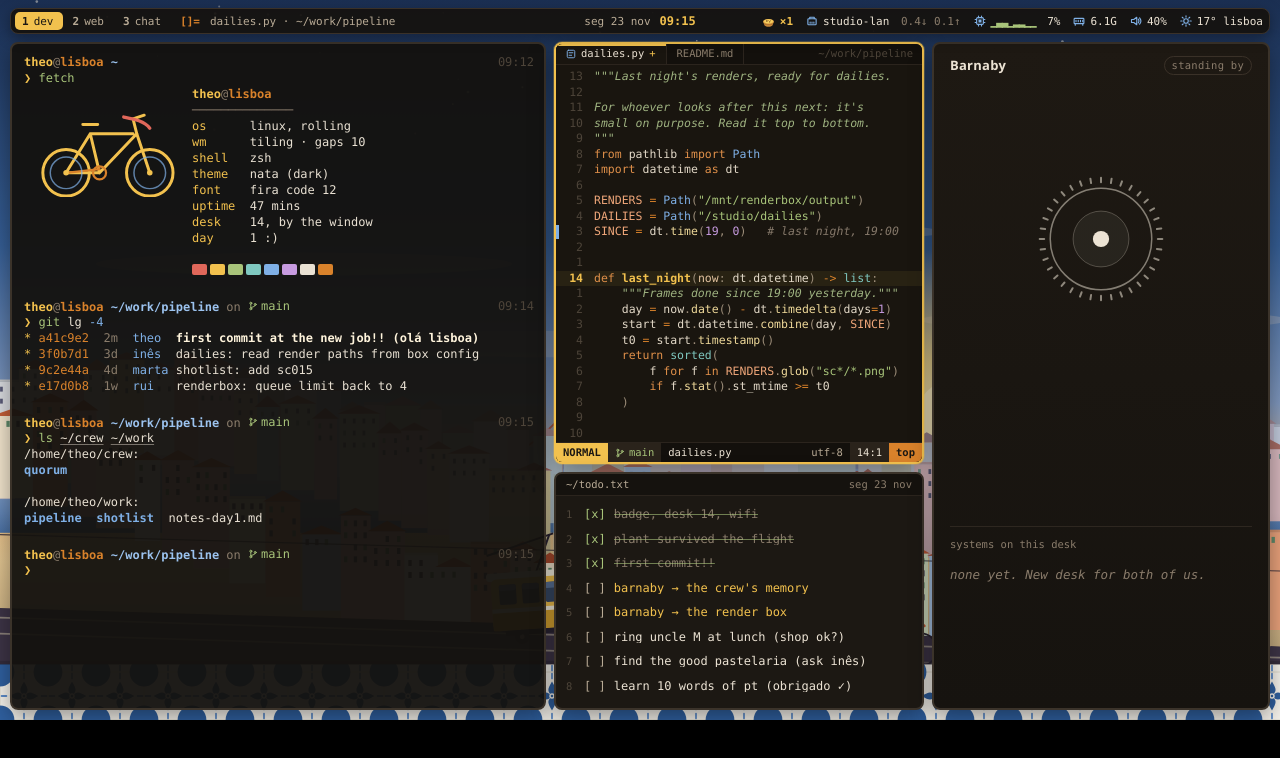
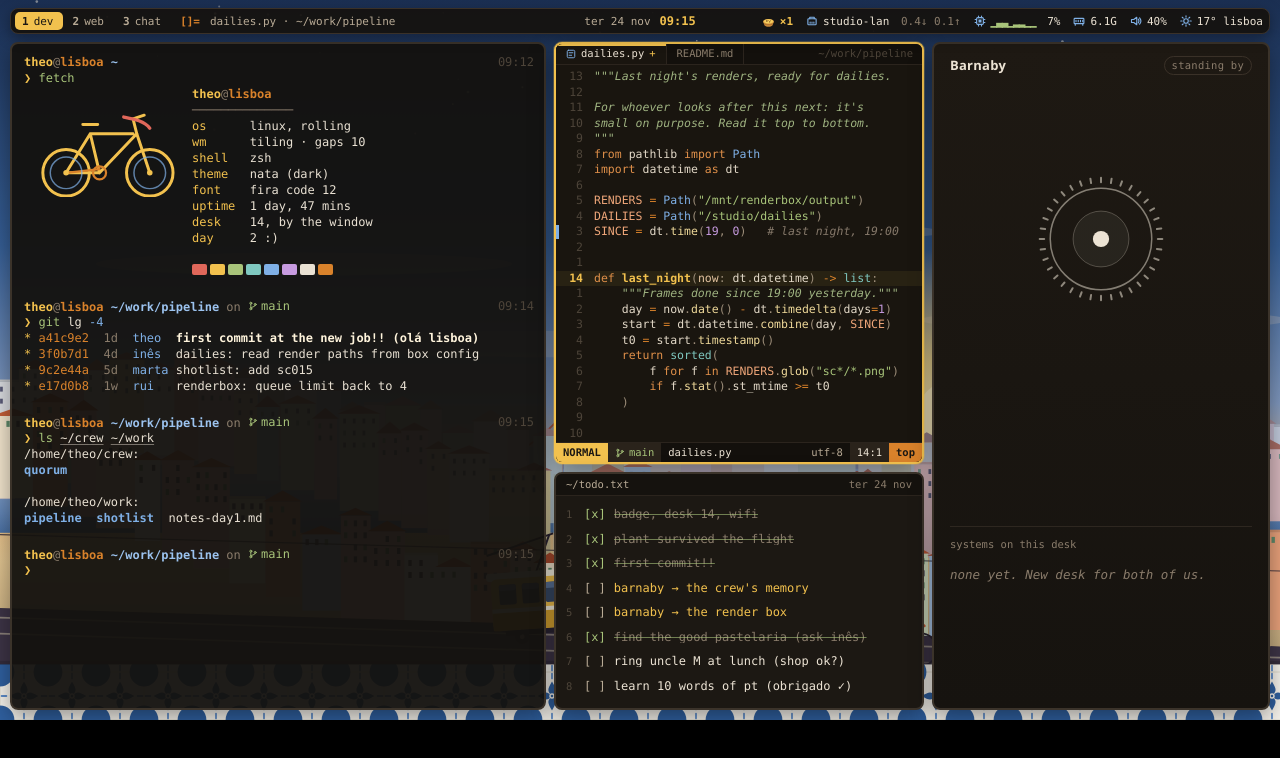
Before and after one commit to ImTani/barnaby-vibe-a-thon, a website: page video/v2/look/lisbon-pc/index.html in a window 1280 px wide. Drawn offline with Linux system fonts and the light colour scheme.

Commit message:
Lisbon screens: day scenes on Tue 24 Nov (Theo's day 2) so scene 8 doesn't flash back; commit ages, todo, dailies, Quorum notes follow
Co-Authored-By: Claude Opus 5.5 <noreply@anthropic.com>

```diff
--- a/video/v2/look/lisbon-pc/content.js
+++ b/video/v2/look/lisbon-pc/content.js
@@ -96,16 +96,16 @@
   function codeHTML() { const st = { doc: false }; return CODE.map(l => hlPy(l, st)); }
 
   /* ------------------------------------------------------------------ todo.txt ----------------------------------- */
-  // `barnaby: n` items get ticked by state.tick (the film can tick them as each house is read); `day: 2` items are
-  // done by Tuesday evening (state.day = 2)
+  // `barnaby: n` items get ticked by state.tick (the film can tick them as each house is read); `evening` items are
+  // done by the evening (state.evening = 1). It's Tuesday, Theo's second day: Monday's items are already struck.
   const TODO = [
     { t: 'badge, desk 14, wifi', done: true },
     { t: 'plant survived the flight', done: true },
     { t: 'first commit!!', done: true },
     { t: 'barnaby → the crew\'s memory', barnaby: 1 },
     { t: 'barnaby → the render box', barnaby: 2 },
-    { t: 'ring uncle M at lunch (shop ok?)', day: 2 },
-    { t: 'find the good pastelaria (ask inês)', day: 2 },
+    { t: 'find the good pastelaria (ask inês)', done: true },
+    { t: 'ring uncle M at lunch (shop ok?)', evening: 1 },
     { t: 'learn 10 words of pt (obrigado ✓)' },
   ];
 
@@ -124,9 +124,9 @@
     ['shell', 'zsh'],
     ['theme', 'nata (dark)'],
     ['font', 'fira code 12'],
-    ['uptime', '47 mins'],
+    ['uptime', '1 day, 47 mins'],
     ['desk', '14, by the window'],
-    ['day', '1 :)'],
+    ['day', '2 :)'],
   ];
   function fetchLines() {      // Theo's own `fetch` script: his drawn bike (shown inline, the way image-capable terminals do)
     const rows = FETCH_INFO.map(r => r.length === 1 ? r[0] : sp('t-key', r[0].padEnd(8)) + sp('t-fg', r[1]));
@@ -135,9 +135,9 @@
     return rows.map((h, i) => L(`<span class="t-fetch-pad"></span>${h}` + (i === 0 ? `<span class="t-fetch-art">${G.LXArt.bike(150)}</span>` : ''), i === 0 ? 'art' : ''));
   }
   const GITLOG = [
-    ['a41c9e2', '2m', 'theo', 'first commit at the new job!! (olá lisboa)', true],
-    ['3f0b7d1', '3d', 'inês', 'dailies: read render paths from box config'],
-    ['9c2e44a', '4d', 'marta', 'shotlist: add sc015'],
+    ['a41c9e2', '1d', 'theo', 'first commit at the new job!! (olá lisboa)', true],
+    ['3f0b7d1', '4d', 'inês', 'dailies: read render paths from box config'],
+    ['9c2e44a', '5d', 'marta', 'shotlist: add sc015'],
     ['e17d0b8', '1w', 'rui', 'renderbox: queue limit back to 4'],
   ];
   const gitLines = () => GITLOG.map(([h, t, a, msg, hero]) => L(sp('t-yel', '* ') + sp('t-hash', h) + '  ' + sp('t-mu', t.padEnd(3)) + ' ' + sp('t-auth', a.padEnd(6)) +
@@ -230,7 +230,7 @@
     ].map(([h]) => L(h));
     S.comfy = { entries: [...rest, P('~/work/pipeline', 'curl -s localhost:8700/api/connect \\', { branch: 'main', at: '09:42' }),
       L(sp('t-mu', '> ') + sp('t-flag', '-H ') + sp('t-str', '\'content-type: application/json\' ') + sp('t-fg', '\\')), ...cont, L(sp('t-fg', '{"ok":true,"system":"comfyui"}')), BL, P('~/work/pipeline', '', { branch: 'main', at: '09:42' })] };
-    // Tuesday 24 Nov, evening: the TODO from Monday is done (with Barnaby's help), Monday's first commit a day back
+    // Tuesday 24 Nov, evening: this morning's TODO is done (with Barnaby's help), Monday's first commit a day back
     S.night = { entries: [P('~/work/pipeline', 'git lg -3', { branch: 'main', at: '20:06' }),
       ...[['b7e1f20', '3h', 'theo', "dailies: ask the render box what's queued"], ['5d02c91', '6h', 'marta', 'shotlist: sc014 animatic due Thu 26 Nov'],
         ['a41c9e2', '1d', 'theo', 'first commit at the new job!! (olá lisboa)']].map(([hh, t, a, msg]) =>
@@ -255,7 +255,7 @@
 
   /* ------------------------------------------------------------------ the render box (staged) -------------------- */
   // The render box's jobs in submission order. state.job = the one running, state.queued = how many wait behind it.
-  // Mon 09:15: job 0 running, 2 queued; 09:39-09:41: job 2, 3 queued; 09:43: job 3, 3 queued ("three jobs are queued"); Tue 20:07: the overnight batch.
+  // Tue 09:15: job 0 running, 2 queued; 09:39-09:41: job 2, 3 queued; 09:43: job 3, 3 queued ("three jobs are queued"); Tue 20:07: the overnight batch.
   const JOBS = [
     ['sc014_bg_A', 'inês'], ['sc014_bg_B', 'inês'], ['sc015_bg_A', 'marta'], ['sc015_fx_mist', 'rui'],
     ['sc016_bg_A', 'inês'], ['sc016_bg_B', 'marta'], ['sc016_fx_rain', 'rui'], ['sc017_bg_A', 'inês'],
@@ -289,17 +289,18 @@
       { what: 'Lighting pass to the render box: deadline', a: ['Inês at stand-up', 'Mon 30 Nov'], b: ['the schedule sheet', 'Wed 2 Dec'], owner: 'Inês' },
     ],
     inbox: [
-      { from: 'Rui', subj: 'Welcome to the studio, Theo!', claims: 2, at: '08:05' },
+      { from: 'Rui', subj: 'Welcome to the studio, Theo!', claims: 2, at: 'Mon' },
       { from: 'Producer', subj: 'Re: sc14 animatic, Thursday please', claims: 1, at: 'Fri', dispute: true },
       { from: 'Inês', subj: 'render box etiquette (pls read)', claims: 1, at: 'Fri' },
     ],
     claims: [
-      { t: 'Theo starts Mon 23 Nov, desk 14', src: 'welcome email · Rui', tier: 'team', at: '08:05' },
+      // newest first; it's Tuesday morning, so yesterday's are "Mon"
+      { t: 'Ring uncle M at lunch', src: 'typed note · Theo', tier: 'device', at: '08:58' },
+      { t: 'Marta\'s birthday is 3 Dec', src: 'typed note · Theo', tier: 'mine', at: 'Mon' },
+      { t: 'Theo starts Mon 23 Nov, desk 14', src: 'welcome email · Rui', tier: 'team', at: 'Mon' },
       { t: 'Dailies at 10:00 in the screening room', src: 'email · Rui', tier: 'team', at: 'Fri' },
       { t: 'Render box: big jobs in the queue before 18:00', src: 'stand-up note · Inês', tier: 'team', at: 'Fri' },
       { t: 'Pombo client review moved to Fri 4 Dec', src: 'email · producer', tier: 'team', at: 'Thu' },
-      { t: 'Marta\'s birthday is 3 Dec', src: 'typed note · Theo', tier: 'mine', at: '09:20' },
-      { t: 'Ring uncle M at lunch', src: 'typed note · Theo', tier: 'device', at: '09:21' },
     ],
   };
 
--- a/video/v2/look/lisbon-pc/desk.js
+++ b/video/v2/look/lisbon-pc/desk.js
@@ -31,8 +31,8 @@
 
   /* ------------------------------------------------------------------ state ------------------------------------- */
   const DEFAULT = {
-    date: '2026-11-23', time: '09:15', secs: 0,
-    day: 1,                  // 1 = Mon 23 Nov (Theo's first day), 2 = Tue 24 Nov (the closing night): todo.txt follows it
+    date: '2026-11-24', time: '09:15', secs: 0,   // Tue 24 Nov 2026: Theo's second day (scene 8), same as the closing night
+    evening: 0,              // 0 = the working morning (09:15-09:43), 1 = the evening (20:07): todo.txt, git signs, dailies note
     cpu: .07, mem: 6.1, netDown: .4, netUp: .1, nata: 1,
     temp: 17,                // Lisbon outside, °C (17 on a late-November morning, 13 in the evening)
     // main monitor (DP-1)
@@ -75,7 +75,7 @@
     'quorum-theo': { time: '09:41', cpu: .2, focus: 'log', term: 'idle', split: 1, out: M.theo, tick: 1, say: 'theo', plan: 'quorum', mode: 'speaking', level: .4, secs: 9, job: 2, step: 23, frame: 119, lap: 'quorum', qHl: 1 },
     // 09:42 Theo connects the render box with curl (shell); 09:43 he asks, Barnaby reads the card and the queue
     comfy: { time: '09:43', cpu: .19, focus: 'log', term: 'comfy', split: 1, out: M.comfy, tick: 2, say: 'comfy', plan: 'comfy', mode: 'speaking', level: .5, secs: 3, queueOpen: 1, queueHl: 1, job: 3, step: 9, frame: 123, lap: 'quorum', edTop: 11, edLine: 33 },
-    night: { date: '2026-11-24', day: 2, time: '20:07', temp: 13, cpu: .04, nata: 3, focus: 'term', term: 'night', tick: 2, mode: 'idle', edTop: 1, edLine: 1,
+    night: { evening: 1, time: '20:07', temp: 13, cpu: .04, nata: 3, focus: 'term', term: 'night', tick: 2, mode: 'idle', edTop: 1, edLine: 1,
       step: 9, gpu: 1, vram: 44.6, job: 9, queued: 6, frame: 97, lap: 'wall', synced: '19:58', dim: .5 },
     slot: { barnaby: 'slot' },
     frame: { barnaby: 'frame' },
@@ -198,12 +198,12 @@
     const body = [];
     for (let n = top; n < top + rows; n++) {
       if (n > CODE.length) { body.push(`<div class="el"><span class="es"></span><span class="en"></span><span class="ec t-tilde">~</span></div>`); continue; }
-      const cur = n === s.edLine, sign = s.day >= 2 ? '' : C.CODE_SIGNS[n];   // Tuesday: all committed
+      const cur = n === s.edLine, sign = s.evening >= .5 ? '' : C.CODE_SIGNS[n];   // evening: all committed
       const num = cur ? String(n) : String(Math.abs(n - s.edLine));
       body.push(`<div class="el ${cur ? 'cur' : ''}"><span class="es ${sign || ''}"></span><span class="en">${num}</span><span class="ec">${CODE[n - 1] || ''}</span></div>`);
     }
     const pct = Math.round((top - 1) / Math.max(1, CODE.length - rows) * 100);
-    return `<div class="ed-tabs"><span class="tab on">${A.icon('flow', 10)} dailies.py ${s.day >= 2 ? '' : '<i>+</i>'}</span><span class="tab">README.md</span><span class="ed-path">~/work/pipeline</span></div>
+    return `<div class="ed-tabs"><span class="tab on">${A.icon('flow', 10)} dailies.py ${s.evening >= .5 ? '' : '<i>+</i>'}</span><span class="tab">README.md</span><span class="ed-path">~/work/pipeline</span></div>
       <div class="ed-body">${body.join('')}</div>
       <div class="ed-status"><span class="mode">NORMAL</span><span class="br">${A.icon('branch', 10)} main</span><span class="fn">dailies.py</span><span class="sp"></span><span>utf-8</span><span class="pos">${s.edLine}:1</span><span class="pct">${top === 1 ? 'top' : pct >= 100 ? 'bot' : pct + '%'}</span></div>`;
   }
@@ -211,7 +211,7 @@
   /* ------------------------------------------------------------------ todo.txt ---------------------------------- */
   function todoHTML(s) {
     const rows = C.TODO.map((t, i) => {
-      const done = t.done || (t.barnaby && s.tick >= t.barnaby) || (t.day && s.day >= t.day);
+      const done = t.done || (t.barnaby && s.tick >= t.barnaby) || (t.evening && s.evening >= .5);
       return `<div class="td ${done ? 'done' : ''} ${t.barnaby ? 'bn' : ''}"><span class="tdn">${i + 1}</span><span class="tdb">${done ? '[x]' : '[ ]'}</span><span class="tdt">${esc(t.t)}</span></div>`;
     }).join('');
     return `<div class="td-head"><span>~/todo.txt</span><span>${clock(s)}</span></div><div class="td-body">${rows}</div>`;
@@ -245,7 +245,7 @@
       <circle cx="${c}" cy="${c}" r="${R}" class="ring"/><circle cx="${c}" cy="${c}" r="${R * .55}" class="ring2"/><circle cx="${c}" cy="${c}" r="${R * .16}" class="core"/>
       <g class="bars">${bars.join('')}</g></svg>`;
   }
-  /** At rest: the systems he's connected to on this desk (none on Monday morning; Quorum and ComfyUI once read). */
+  /** At rest: the systems he's connected to on this desk (none at 09:15; Quorum and ComfyUI once read). */
   function idleHTML(s) {
     const known = [['quorum', 'quorum', 'the crew’s memory'], ['comfyui', 'comfyui', 'the render box']].slice(0, clamp(Math.round(s.tick), 0, 2));
     const rows = known.map(([k, nm, what]) => `<div class="bn-house"><span class="hn">${esc(nm)}</span><span class="hw">${esc(what)}</span><span class="hr">${E[k] ? E[k].count : ''} endpoints</span></div>`).join('');
@@ -343,18 +343,17 @@
     ];
     return `<div class="gpu-title">theo@renderbox: gpu</div><div class="gpu-body">${L.map(l => `<div class="tl">${l}</div>`).join('')}</div>`;
   }
-  /** The last dailies note on this shot, by the clock: Friday's until Monday's 10:00 dailies, then Monday's; Tuesday's. */
+  /** The last dailies note on this shot, by the clock: Monday's until Tuesday's 10:00 dailies, then Tuesday's. */
   function dailiesNote(s) {
-    const [who, txt] = s.day >= 2 ? ['tue dailies · rui:', 'the head hold reads now. on to clean-up']
-      : s.time >= '10:30' ? ['mon dailies · rui:', 'better! ease the head back, don’t snap it']
-      : ['fri dailies · rui:', 'lovely. hold the head 2 frames longer on each bob'];
+    const [who, txt] = s.evening >= .5 || s.time >= '10:30' ? ['tue dailies · rui:', 'the head hold reads now. on to clean-up']
+      : ['mon dailies · rui:', 'better! ease the head back, don’t snap it'];
     return `<div class="pv-note"><b>${who}</b> ${esc(txt)}</div>`;
   }
   function pencilHTML(s, r) {
     const iw = r.w - 16, ih = Math.round(iw * 260 / 400);
     const f = Math.round(s.frame), total = 240;
     const ticks = []; for (let i = 0; i < 48; i++) ticks.push(`<i class="${i % 6 === 0 ? 'key' : ''} ${Math.floor(f / 5) === i ? 'now' : ''}"></i>`);
-    return `<div class="pv-title"><span>pombo_sc014_anim_v0${s.day >= 2 ? 4 : 3}.mov</span><span>pencil test</span></div>
+    return `<div class="pv-title"><span>pombo_sc014_anim_v0${s.evening >= .5 ? 4 : 3}.mov</span><span>pencil test</span></div>
       <div class="pv-img">${A.pigeon(iw, ih, f)}</div>
       <div class="pv-osd"><span class="pv-play">${A.icon('play', 10)}</span><span class="pv-f">${String(f).padStart(4, '0')} / ${String(total).padStart(4, '0')}</span><span>24 fps</span><span>on twos</span></div>
       <div class="pv-ticks">${ticks.join('')}</div>
--- a/video/v2/look/lisbon-pc/render.js
+++ b/video/v2/look/lisbon-pc/render.js
@@ -78,7 +78,7 @@ async function verify(page) {
     await page.evaluate(a => desk.render(LX.preset(a)), a);
     const first = await page.screenshot({ encoding: 'base64' });
     await page.evaluate((a, b) => {
-      desk.render(LX.preset(b, { out: 3, split: .5, type: .5, sayK: .3, planK: .6, app: .5, queueOpen: .4, queueHl: .7, step: 3, gpu: .2, vram: 9, frame: 7, lapIn: .5, qHl: .6, dim: .3, tick: 1, day: 2, edTop: 5, blink: 0, level: .9, secs: 11 }));
+      desk.render(LX.preset(b, { out: 3, split: .5, type: .5, sayK: .3, planK: .6, app: .5, queueOpen: .4, queueHl: .7, step: 3, gpu: .2, vram: 9, frame: 7, lapIn: .5, qHl: .6, dim: .3, tick: 1, evening: 1, edTop: 5, blink: 0, level: .9, secs: 11 }));
       desk.render(LX.preset(a));
     }, a, b);
     const again = await page.screenshot({ encoding: 'base64' });
```
Also changed, not shown: video/v2/look/lisbon-pc/index.html (+6 -5 lines).
